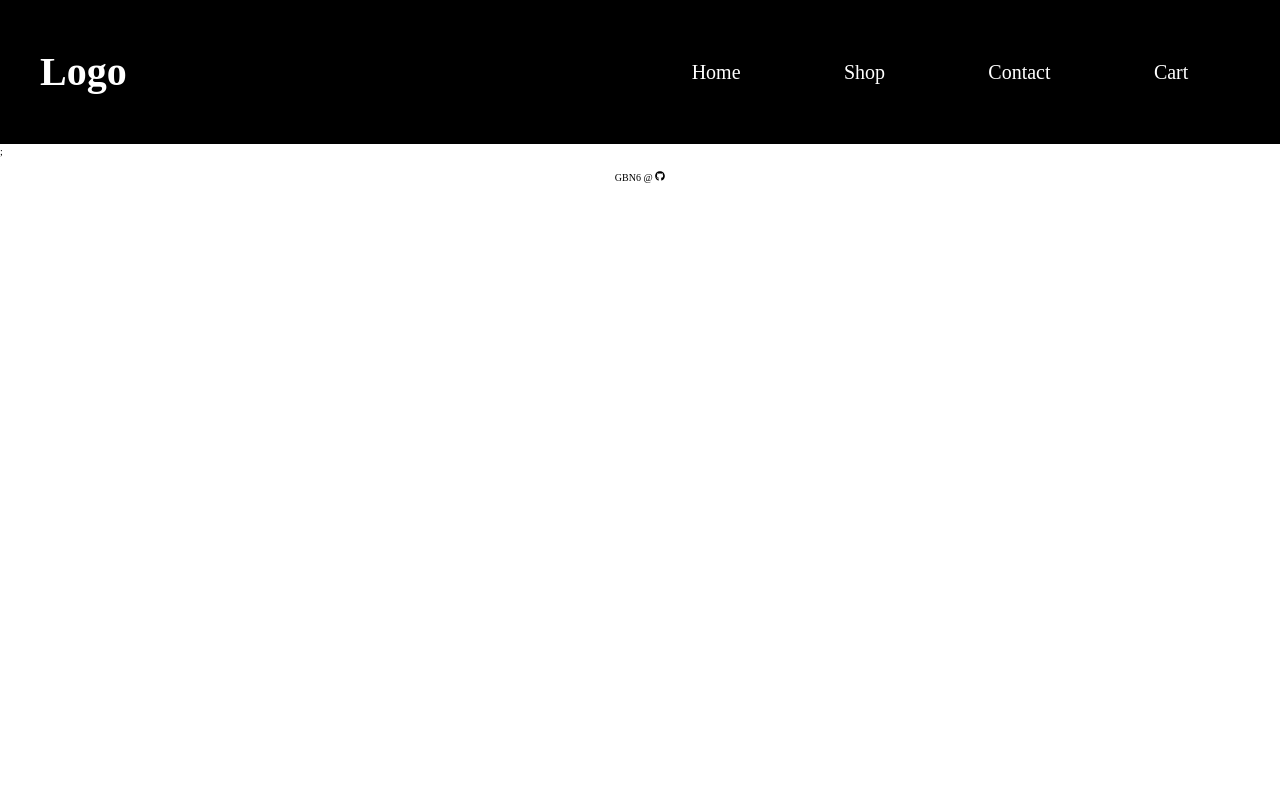
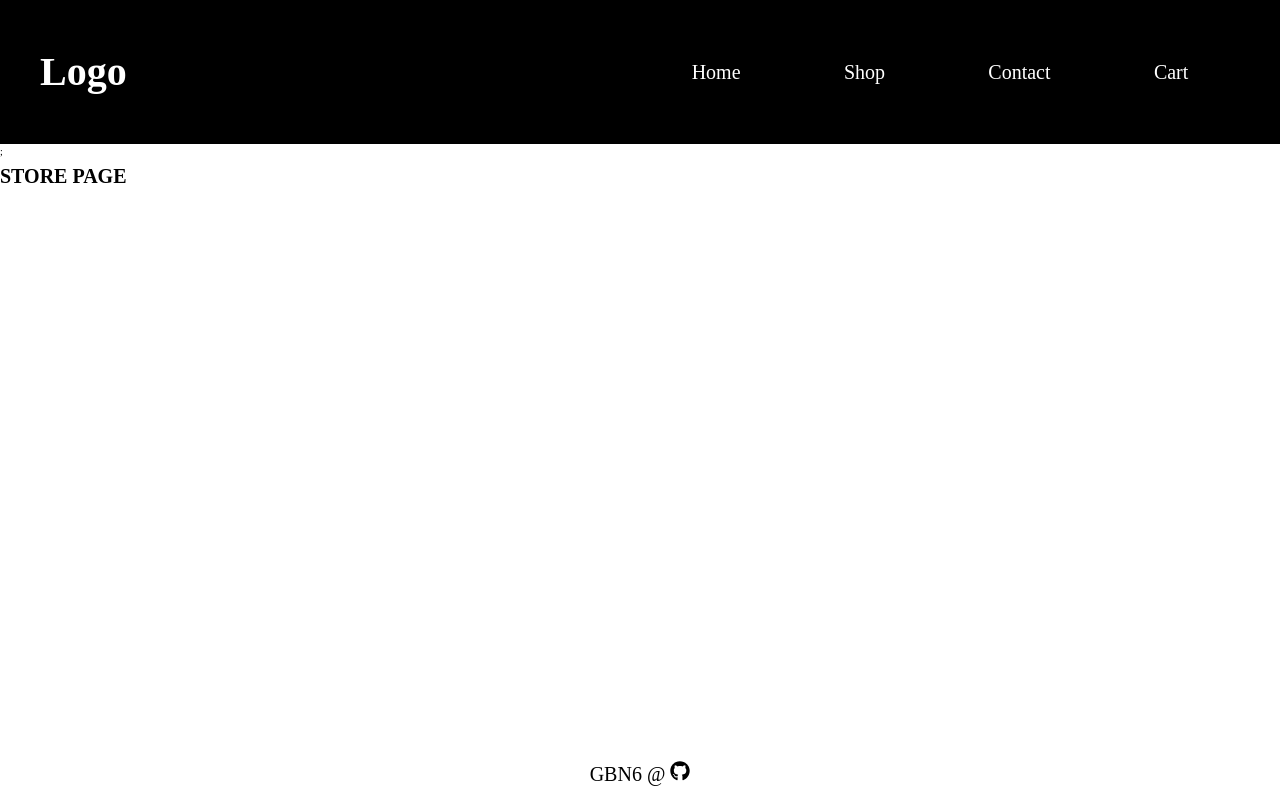
Before and after one commit to GBN6/shopping-cart, a React (Create React App) app: page /shop in a window 1280 px wide. Built offline with nearby package versions, Linux system fonts and the light colour scheme; no server answers.

Commit message:
Add initial items fetch from api

```diff
--- a/src/App.js
+++ b/src/App.js
@@ -1,8 +1,9 @@
 import { BrowserRouter, Routes, Route } from 'react-router-dom';
 import React from 'react';
 import Nav from './components/NavBar';
-import Home from './components/pages/Home';
+import Home from './pages/Home';
 import Footer from './components/Footer';
+import Shop from './pages/Shop';
 
 const App = () => {
   return (
@@ -10,6 +11,7 @@ const App = () => {
     <Nav />;
     <Routes>
       <Route path='/' element={<Home />} />
+      <Route path='/shop' element={<Shop />} />
     </Routes>
     <Footer />
     </BrowserRouter>
--- a/src/components/NavBar.js
+++ b/src/components/NavBar.js
@@ -12,7 +12,7 @@ const Nav = () => {
           </div>
           <nav className='nav-links'>
             <Link className='text-link' to='/'>Home</Link>
-            <Link className='text-link' to='/'>Shop</Link>
+            <Link className='text-link' to='/shop'>Shop</Link>
             <Link className='text-link' to='/'>Contact</Link>
             <Link className='text-link' to='/'>Cart</Link>
           </nav>
--- a/src/index.css
+++ b/src/index.css
@@ -50,7 +50,8 @@ html {
 
 
 footer {
-  position: relative;
+  position: absolute;
+  font-size: 2rem;
   bottom: 0;
   left: 0;
   display: flex;
--- /dev/null
+++ b/src/pages/Shop.js
@@ -0,0 +1,24 @@
+import React from "react";
+import { useState, useEffect } from "react";
+
+const Shop = () => {
+    const [products, setProducts] = useState([])
+
+    useEffect(() => {
+        fetchProducts();
+    })
+
+    const fetchProducts = async () => {
+        const productsResponse = await fetch('https://fakestoreapi.com/products')
+        let data = await productsResponse.json();
+        console.log(data)
+    }
+
+    return (
+        <div>
+            <h1>STORE PAGE</h1>
+        </div>
+    )
+}
+
+export default Shop;
```
Also changed, not shown: src/components/pages/Shop.js (deleted, +0 -11 lines), src/pages/Cart.js (renamed from src/components/pages/Cart.js), src/pages/Contact.js (renamed from src/components/pages/Contact.js), src/pages/Home.js (renamed from src/components/pages/Home.js).
